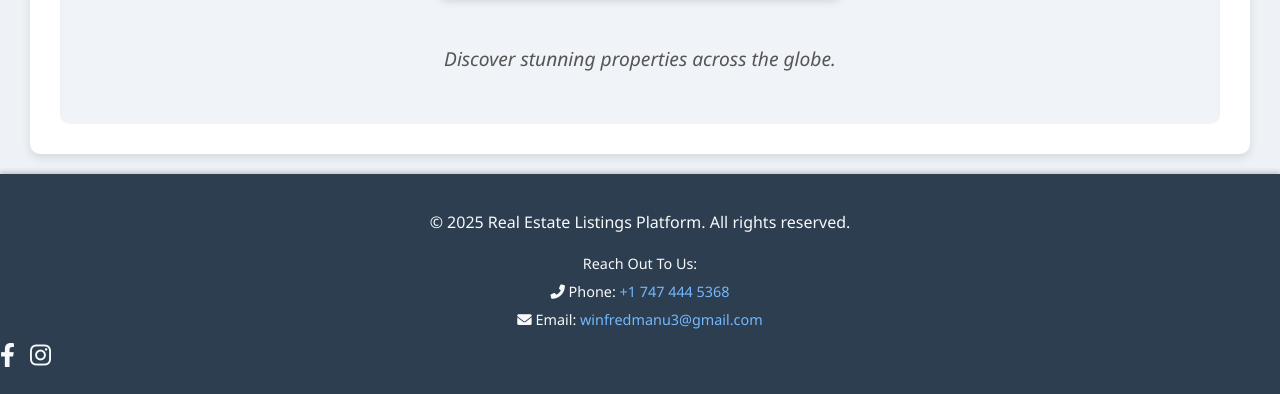
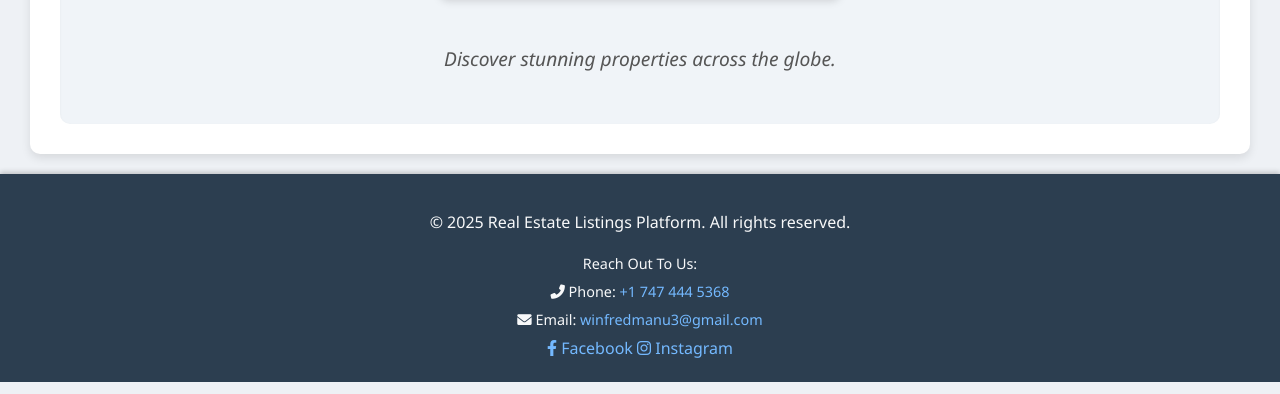
Before and after one commit to badjuvi6/real-estate-frontend, a website: page index.html in a window 1280 px wide. Shown: the part 624-1018 px from the top of the page. Drawn offline with Linux system fonts and the light colour scheme; no server answers.

Commit message:
Update index.html

```diff
--- a/index.html
+++ b/index.html
@@ -141,10 +141,16 @@
                 <p><i class="fas fa-phone-alt"></i> Phone: <a href="tel:+1 747 444 5368">+1 747 444 5368</a></p>
                 <p><i class="fas fa-envelope"></i> Email: <a href="mailto:winfredmanu3@gmail.com">winfredmanu3@gmail.com</a></p>
             </div>
-            <div class="social-links">
-                <a href="https://www.facebook.com/DebraF.Forsythe" target="_blank" aria-label="Facebook"><i class="fab fa-facebook-f"></i></a>
-                <a href="https://www.instagram.com/bad.juvi66" target="_blank" aria-label="Instagram"><i class="fab fa-instagram"></i></a>
-            </div>
+            <div class="social-media">
+    <a href="https://www.facebook.com/DebraF.Forsythe" target="_blank" class="social-link facebook-link">
+        <i class="fab fa-facebook-f"></i>
+        <span>Facebook</span>
+    </a>
+    <a href="https://www.instagram.com/bad.juvi66" target="_blank" class="social-link instagram-link">
+        <i class="fab fa-instagram"></i>
+        <span>Instagram</span>
+    </a>
+    </div>
         </div>
     </footer>
 
```
